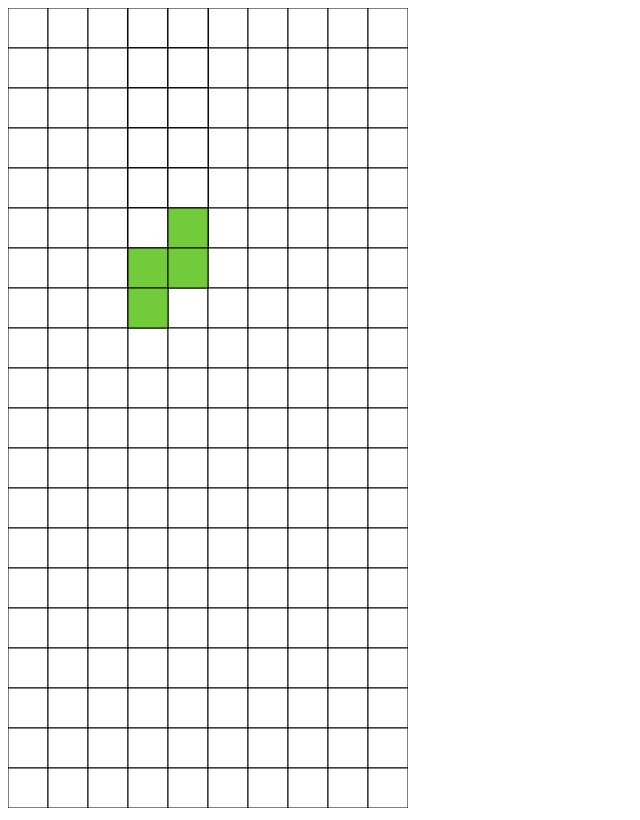
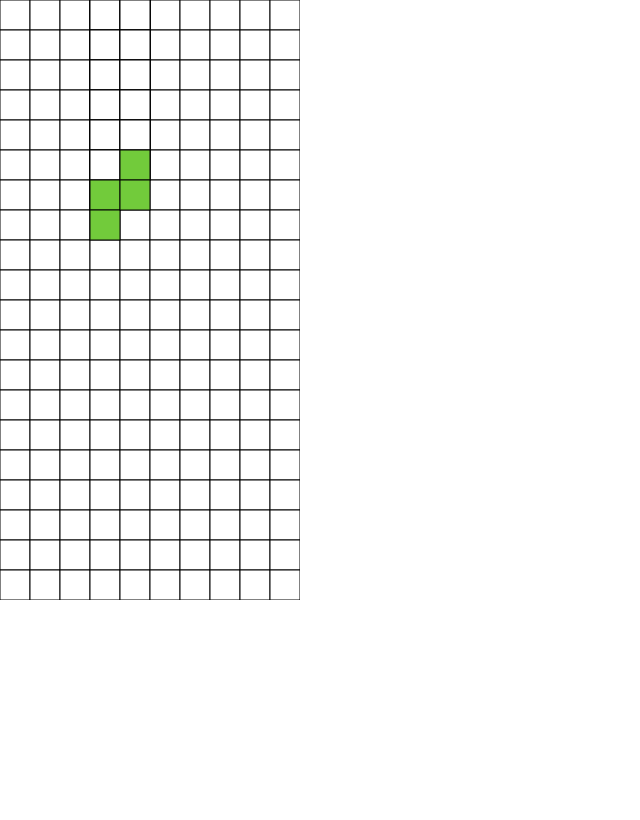
Before and after one commit to AlexanderDGeorge/Vanilla-Tetris, a website built with webpack: page index.html in a window 1280 px wide. Shown: the whole page, without its empty margins (0-640 px from the left). Built offline with nearby package versions, Linux system fonts and the light colour scheme.

Commit message:
rows remove on fill

```diff
--- a/app/constants.js
+++ b/app/constants.js
@@ -1,4 +1,4 @@
-export const MINO = 40;
+export const MINO = 30;
 
 export const I = [
   [
--- a/app/game.js
+++ b/app/game.js
@@ -48,7 +48,11 @@ class Game {
     }
 
     // grab first tetromino
-    this.current = this.tetrominos.shift();
+      this.current = new Tetromino(
+        this.ctx,
+        this.board,
+        this.tetrominos.shift()
+      );
     this.next();
 
     // draw board, listen for user input and start game
@@ -60,8 +64,13 @@ class Game {
   run() {
     if (this.current.down() === false) {
       // down is not a valid move, check if row is full and get the next tetromino
-      this.isRowFull();
-      this.current = this.tetrominos.shift();
+      let reduce = this.isRowFull();
+      while (reduce) { reduce = this.isRowFull() }
+      this.current = new Tetromino(
+        this.ctx,
+        this.board,
+        this.tetrominos.shift()
+      );
       this.next();
     }
   }
@@ -86,7 +95,7 @@ class Game {
     // function generates next tetromino
     let i = Math.floor(Math.random() * 6);
     let tetromino = TETROMINOS[i];
-    this.tetrominos.push(new Tetromino(this.ctx, this.board, tetromino))
+    this.tetrominos.push(tetromino)
   }
 
   isRowFull() {
@@ -96,9 +105,8 @@ class Game {
           break;
         }
         else if (i === 9){
-          debugger;
           this.clearRow(j);
-          debugger;
+          return true;
         }
       }
     }
@@ -114,6 +122,7 @@ class Game {
   }
 
   emptyRow() {
+    // generates an empty row to push to board
     let row = [];
     for (let i = 0; i < 10; i++){
       row.push(EMPTY);
--- a/app/tetromino.js
+++ b/app/tetromino.js
@@ -123,7 +123,7 @@ class Tetromino {
           if ((x + i) < 0 || (x + i) > 9) { return false }
           else if (y < 0) { break }
           else if (this.board[x + i][y + j] !== EMPTY) { return false }
-          else if ((y + j) > 19) { return false };
+          //else if ((y + j) > 19) { return false };
         }
       }
     }
--- a/index.css
+++ b/index.css
@@ -0,0 +1,6 @@
+body {
+  height: 100vh;
+  width: 100vw;
+  margin: 0;
+  border: 0;
+}
--- a/index.html
+++ b/index.html
@@ -9,7 +9,7 @@
 </head>
 
 <body>
-  <canvas id="canvas" width="400" height="800" background-color="lightgray"></canvas>
+  <canvas id="canvas" width="300" height="600" background-color="lightgray"></canvas>
   <script src="bundle.js" type="text/javascript"></script>
 </body>
 </html>
```
Also changed, not shown: 1 other file.
